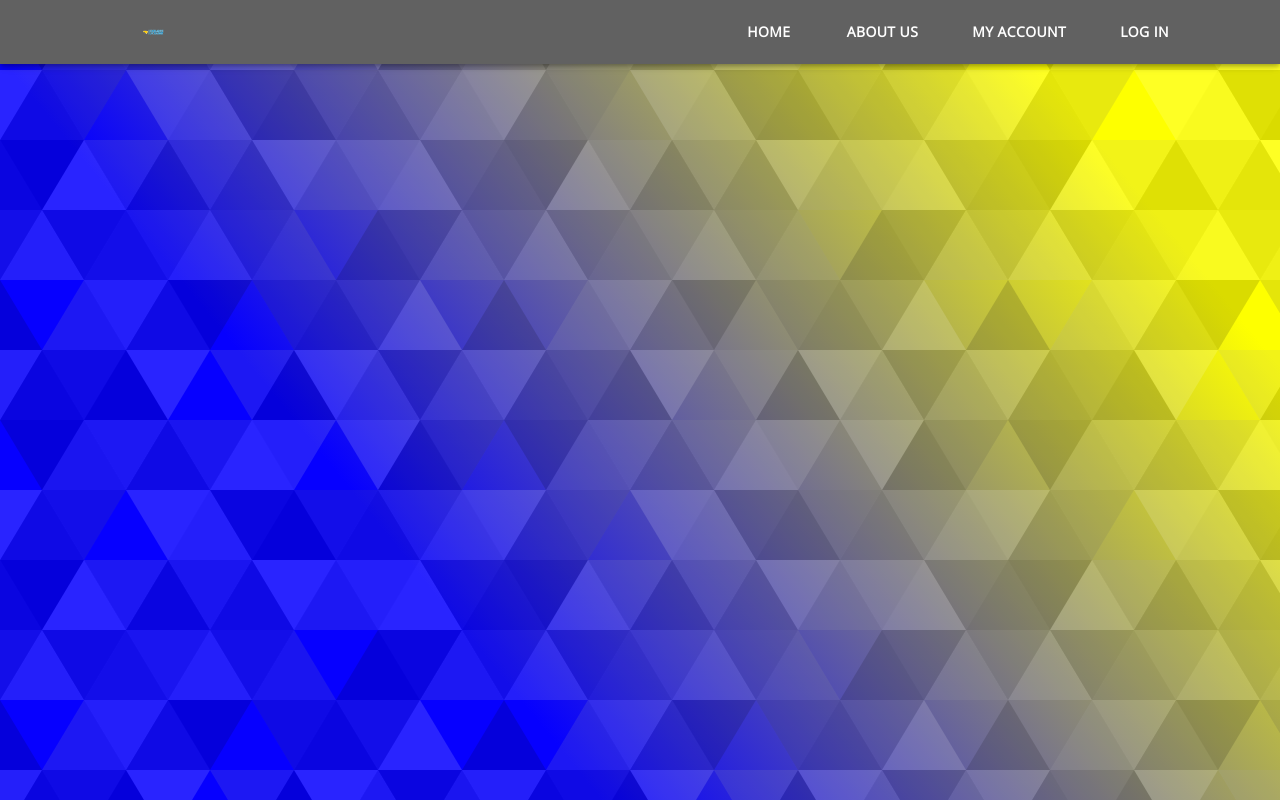
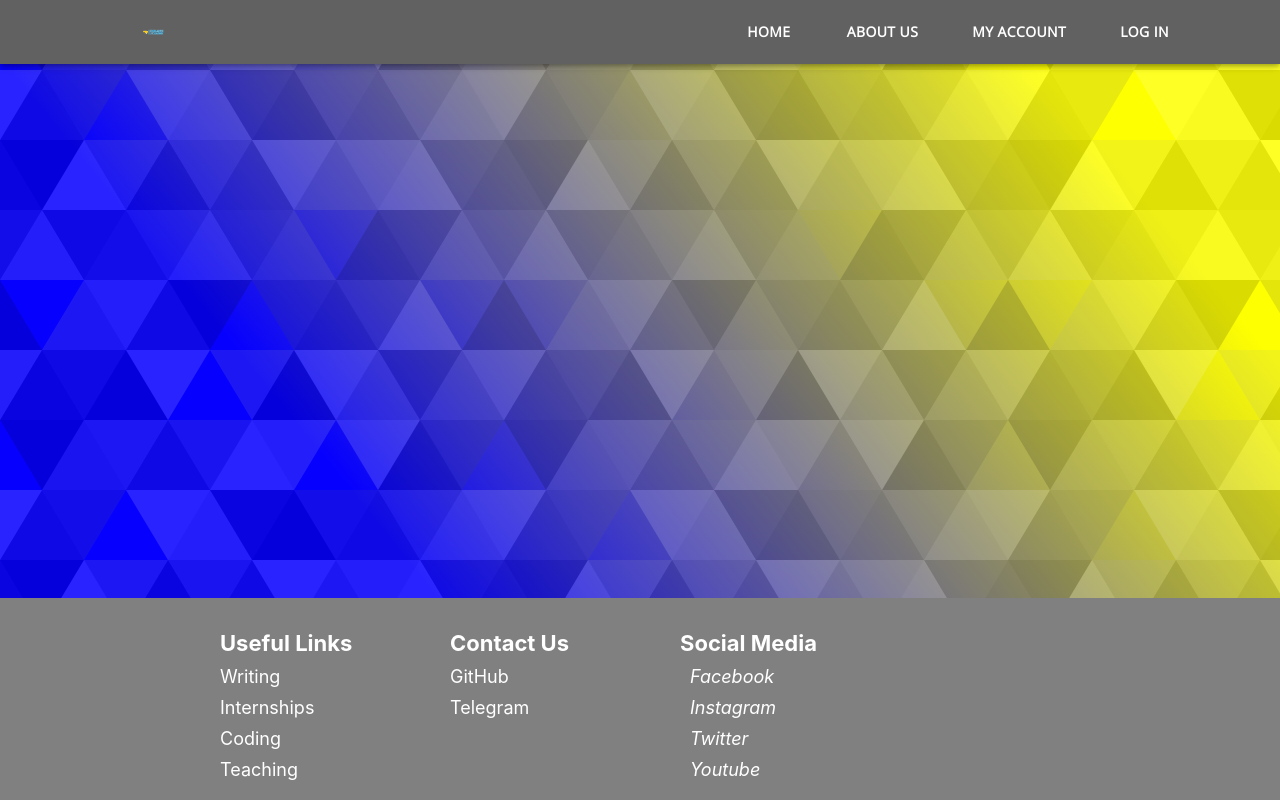
Before and after one commit to StazzTukma/DiscoverUkraine, a React (Create React App) app in the folder client/: page / in a window 1280 px wide. Built offline with nearby package versions, Linux system fonts and the light colour scheme.

Commit message:
Basic Footer + small changes

```diff
--- a/client/package.json
+++ b/client/package.json
@@ -18,7 +18,8 @@
     "react-router-dom": "^6.3.0",
     "react-scripts": "3.4.1",
     "redux": "^4.0.5",
-    "redux-thunk": "^2.3.0"
+    "redux-thunk": "^2.3.0",
+    "styled-components": "^5.3.5"
   },
   "scripts": {
     "start": "react-scripts start",
--- a/client/src/App.js
+++ b/client/src/App.js
@@ -1,11 +1,13 @@
 import './App.css';
-import Header from './Header';
+import Header from './components/Header.js';
+import Footer from './components/Footer.js';
 import React, { Component }  from 'react';
 
 function App() {
   return (
     <div className="App">
       <Header/>
+      <Footer/>
     </div>
   );
 }
--- /dev/null
+++ b/client/src/components/Footer.js
@@ -0,0 +1,65 @@
+import React from "react";
+import {
+Box,
+Container,
+Row,
+Column,
+FooterLink,
+Heading,
+} from "./FooterStyles";
+
+const Footer = () => {
+return (
+	<Box>
+	<Container>
+		<Row>
+		<Column>
+			<Heading>Useful Links</Heading>
+			<FooterLink href="#">Writing</FooterLink>
+			<FooterLink href="#">Internships</FooterLink>
+			<FooterLink href="#">Coding</FooterLink>
+			<FooterLink href="#">Teaching</FooterLink>
+		</Column>
+		<Column>
+			<Heading>Contact Us</Heading>
+			<FooterLink href="#">GitHub</FooterLink>
+			<FooterLink href="#">Telegram</FooterLink>
+
+		</Column>
+		<Column>
+			<Heading>Social Media</Heading>
+			<FooterLink href="#">
+			<i className="fab fa-facebook-f">
+				<span style={{ marginLeft: "10px" }}>
+				Facebook
+				</span>
+			</i>
+			</FooterLink>
+			<FooterLink href="#">
+			<i className="fab fa-instagram">
+				<span style={{ marginLeft: "10px" }}>
+				Instagram
+				</span>
+			</i>
+			</FooterLink>
+			<FooterLink href="#">
+			<i className="fab fa-twitter">
+				<span style={{ marginLeft: "10px" }}>
+				Twitter
+				</span>
+			</i>
+			</FooterLink>
+			<FooterLink href="#">
+			<i className="fab fa-youtube">
+				<span style={{ marginLeft: "10px" }}>
+				Youtube
+				</span>
+			</i>
+			</FooterLink>
+		</Column>
+		</Row>
+	</Container>
+	</Box>
+);
+};
+export default Footer;
--- /dev/null
+++ b/client/src/components/FooterStyles.js
@@ -0,0 +1,61 @@
+import styled from 'styled-components';
+
+export const Box = styled.div`
+padding: 10px 10px;
+background: grey;
+position: absolute;
+bottom: 0;
+width: 100%;
+
+
+@media (max-width: 1000px) {
+	padding: 10px 30px;
+}
+`;
+
+export const Container = styled.div`
+	display: flex;
+	flex-direction: column;
+	justify-content: center;
+	max-width: 900px;
+	margin: 0 auto;
+	/* background: red; */
+`
+
+export const Column = styled.div`
+display: flex;
+flex-direction: column;
+text-align: left;
+margin-left: 20px;
+`;
+
+export const Row = styled.div`
+display: grid;
+grid-template-columns: repeat(auto-fill,
+						minmax(185px, 1fr));
+grid-gap: 20px;
+
+@media (max-width: 1000px) {
+	grid-template-columns: repeat(auto-fill,
+						minmax(200px, 1fr));
+}
+`;
+
+export const FooterLink = styled.a`
+color: #fff;
+margin-bottom: 10px;
+font-size: 18px;
+text-decoration: none;
+
+&:hover {
+	color: green;
+	transition: 200ms ease-in;
+}
+`;
+
+export const Heading = styled.p`
+font-size: 22px;
+color: #fff;
+margin-bottom: 10px;
+font-weight: bold;
+`;
--- a/client/src/Header.js
+++ b/client/src/components/Header.js
@@ -12,7 +12,7 @@
 import MenuIcon from "@material-ui/icons/Menu";
 import React, { useState, useEffect } from "react";
 import { Link as RouterLink } from "react-router-dom";
-import Logo from "./images/logo.png"
+import Logo from "../images/logo.png"
 
 const headersData = [
   {
```
Also changed, not shown: 2 other files (tests, documents, lock files or other folders).
